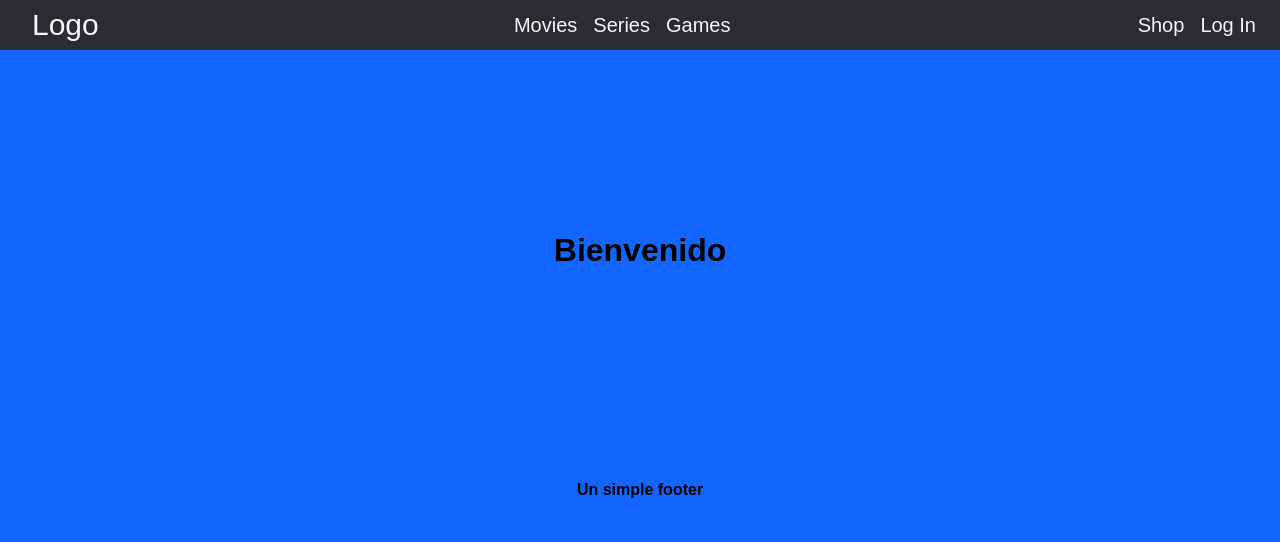
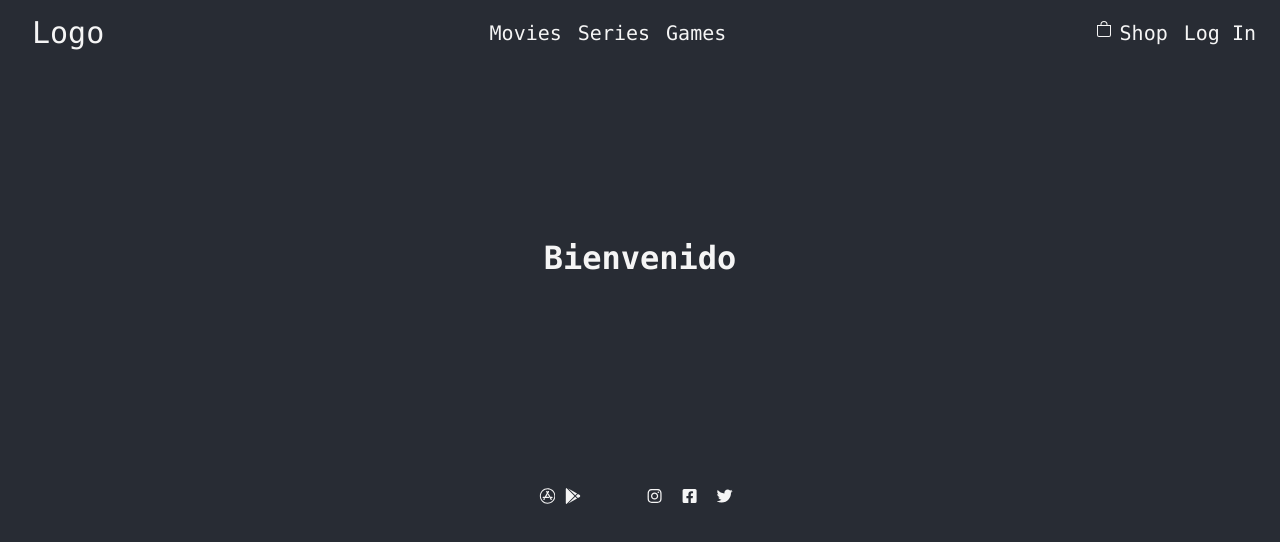
Before and after one commit to Juantelisg/Spaceshop-Telis, a React (Create React App) app: page / in a window 1280 px wide. Shown: the top 542 px of the page. Built offline with nearby package versions, Linux system fonts and the light colour scheme.

Commit message:
Commit de entrega 2, tambien agregue iconos

```diff
--- a/package.json
+++ b/package.json
@@ -6,8 +6,10 @@
     "@testing-library/jest-dom": "^5.11.9",
     "@testing-library/react": "^11.2.5",
     "@testing-library/user-event": "^12.8.3",
+    "bootstrap-icons": "^1.4.1",
     "react": "^17.0.1",
     "react-dom": "^17.0.1",
+    "react-icons": "^4.2.0",
     "react-scripts": "4.0.3",
     "web-vitals": "^1.1.0"
   },
--- a/src/App.js
+++ b/src/App.js
@@ -1,13 +1,17 @@
 import React from 'react';
 import './App.css';
+
+
 
 import Header from './components/header.js';
 import Home from './components/home.js';
 import Footer from './components/footer.js';
 
+
 function App() {
   return (
     <div className="App">
+
 
       <Header />
 
--- a/src/components/footer.js
+++ b/src/components/footer.js
@@ -1,10 +1,56 @@
 import React, { Component } from 'react';
 import './styles/footer.css';
+
+import { FaInstagram } from "react-icons/fa";
+import {FaGooglePlay} from "react-icons/fa"
+import {FaAppStore} from "react-icons/fa"
+import {FaTwitter} from "react-icons/fa"
+import {FaFacebookSquare} from "react-icons/fa"
+
+
+
+
+function LeftIcons(props) {
+    return (
+        <div className="footer-left-icons">
+            <div>
+                <FaAppStore className="iconAppStore"/>
+            </div>
+            <div>
+                <FaGooglePlay className="iconGooglePlay"/>
+            </div>
+        </div>
+    )
+}
+
+function RightIcons() {
+    return(
+        <div className="footer-right-icons">
+            <div>
+                <FaInstagram className="iconInstagram"/>
+            </div>
+
+            <div>
+                <FaFacebookSquare className="iconFacebook"/>
+            </div>
+            <div>
+                <FaTwitter className="iconTwitter"/>
+            </div>
+        </div>
+    )
+}
+
 
 function Footer() {
     return (
         <div className="footer">
-           <h4>Un simple footer</h4>
+            <div>
+                <LeftIcons/>
+            </div>
+
+            <div >
+                <RightIcons/>
+            </div>
         </div>
     );
 
--- a/src/components/header.js
+++ b/src/components/header.js
@@ -1,6 +1,6 @@
 import React, { Component } from 'react';
-
 import './styles/header.css';
+import { BsBag } from "react-icons/bs";
 
 
 function Header() {
@@ -11,6 +11,7 @@ function Header() {
             <div className="div-logo">
               <a href="/" className="logo">Logo</a>
             </div>
+
 
             <div className="div-center-navbar">
               <nav className="center-navbar" >
@@ -33,7 +34,10 @@ function Header() {
                 <nav className="right-navbar">
                     <ul>
                       <li>
-                        <a  href="/">Shop</a>
+                      <BsBag/>
+                      </li>
+                      <li>
+                      <a  href="/">Shop</a>
                       </li>
                       <li>
                         <a  href="/">Log In</a>
--- a/src/components/home.js
+++ b/src/components/home.js
@@ -1,12 +1,20 @@
 import React from 'react';
 import './styles/home.css';
 
+
+function Welcome(props) {
+    return(
+        <div className="home">
+            <h1>{props.greetings}</h1>
+        </div>
+    )
+}
+
+
+
 function Home() {
     return(
-        <div className="home">
-            <h1>Bienvenido</h1>
-
-        </div>
+        <Welcome greetings="Bienvenido"/>
 
     );
 }
--- a/src/components/styles/footer.css
+++ b/src/components/styles/footer.css
@@ -5,4 +5,32 @@
     display: flex;
     align-items: center;
     justify-content: center;
+
 }
+
+.footer-left-icons {
+    padding: 0 1.5rem;
+    display: flex;
+}
+
+.footer-right-icons {
+    padding: 0 1.5rem;
+    margin: 0 0.5rem;
+    display: flex;
+}
+
+.iconAppStore {
+    padding: 0 0.6rem;
+}
+
+.iconInstagram {
+    padding: 0 0.6rem;
+}
+
+.iconFacebook {
+    padding: 0 0.6rem;
+}
+
+.iconTwitter {
+    padding: 0 0.6rem;
+}
--- a/src/components/styles/header.css
+++ b/src/components/styles/header.css
@@ -1,3 +1,9 @@
+* {
+  font-family: source-code-pro, Menlo, Monaco, Consolas, 'Courier New',
+    monospace;
+}
+
+
 .header-menu {
 
     display: flex;
@@ -6,6 +12,7 @@
     min-height: 50px;
     align-items: center;
     background-color:  #282c34;
+    padding-top: 0.5rem;
 }
 
 .div-logo a {
@@ -32,7 +39,6 @@
     font-size: 20px;
     text-decoration: none;
     padding: 0.5rem;
-    font-weight: lighter;
     color: whitesmoke;
     background-color: #282c34 ;
 }
@@ -50,7 +56,6 @@
     font-size: 20px;
     text-decoration: none;
     padding: 0.5rem;
-    font-weight:lighter;
     color: whitesmoke;
     background-color:  #282c34;
 }
--- a/src/components/styles/home.css
+++ b/src/components/styles/home.css
@@ -1,8 +1,10 @@
-
+* {
+   color: whitesmoke;
+}
 .home {
    min-height: 25rem;
    display: flex;
    align-items: center;
    justify-content: center;
 
-  }
+}
--- a/src/index.css
+++ b/src/index.css
@@ -5,18 +5,20 @@
     sans-serif;
   -webkit-font-smoothing: antialiased;
   -moz-osx-font-smoothing: grayscale;
-}
+} */
 
-code {
-  font-family: source-code-pro, Menlo, Monaco, Consolas, 'Courier New',
-    monospace;
+/* code {
+
 } */
 
 * {
+  font-family: source-code-pro, Menlo, Monaco, Consolas, 'Courier New',
+    monospace;
   margin: 0;
   padding: 0;
   font-family: Arial, Helvetica, sans-serif;
-  background-color: #1365ff;
+  background-color: #282c34;
 }
 
 /* #1d5fda8c */
+/* #282c34 */
```
Also changed, not shown: src/components/cartWidget.js (added), 1 other file (tests, documents, lock files or other folders). Lines whose indentation alone changed are shown as unchanged.
